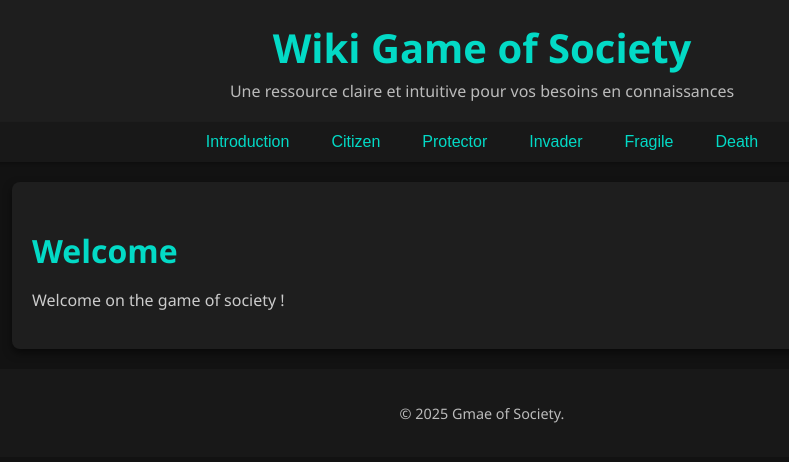
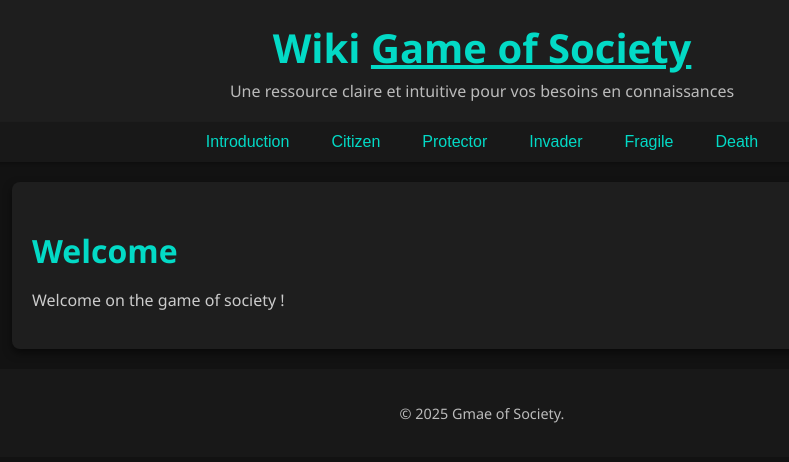
Before and after one commit to Julien-VIGNAU-ESPINE/Game-of-Society-Wiki, a plain HTML site: page index.html in a window 1280 px wide. Shown: the whole page, without its empty margins (158-947 px from the left). Drawn offline with Linux system fonts and the light colour scheme.

Commit message:
Update index.html

```diff
--- a/index.html
+++ b/index.html
@@ -103,7 +103,7 @@
 
 <body>
     <header>
-        <h1>Wiki <a href="https://julien-vignau-espine.github.io/Game-of-Society/" style="text-decoration: none; color: #03dac6">Game of Society</a></h1>
+        <h1>Wiki <a href="https://julien-vignau-espine.github.io/Game-of-Society/" style="color: #03dac6">Game of Society</a></h1>
         <p>Une ressource claire et intuitive pour vos besoins en connaissances</p>
     </header>
     <nav>
```
